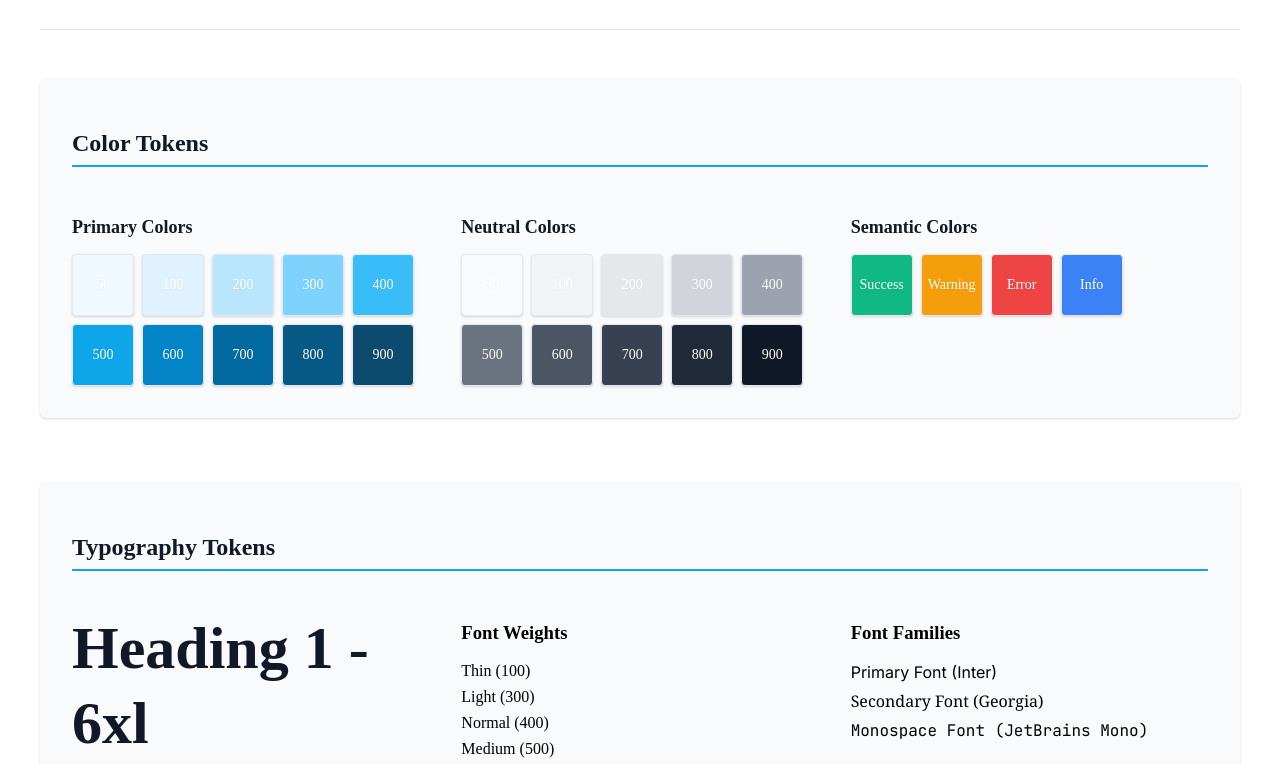
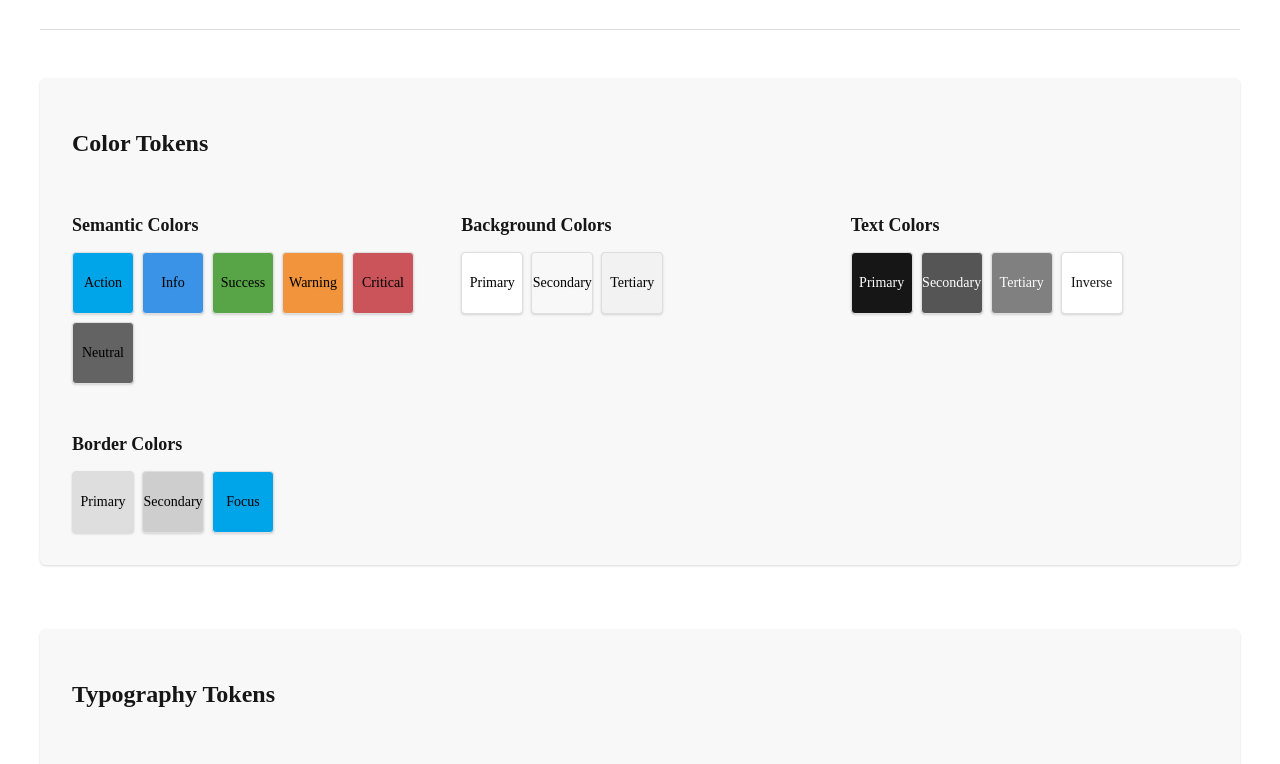
Before and after one commit to aaronsleeper/design-token-base, a website: page index.html in a window 1280 px wide. Shown: the part 170-934 px from the top of the page. Drawn offline with Linux system fonts and the light colour scheme.

Commit message:
Refactor color system to use semantic LCH values
- Updated _colors.scss to use single LCH values for semantic colors
- Replaced color scales with semantic naming: action, info, success, warning, critical, neutral
- Updated tokens.scss to convert new semantic colors to CSS custom properties
- Modified demo HTML to showcase new semantic color structure
- Updated demo CSS with new button classes and color-mix() for hover states
- Removed old color scale approach in favor of semantic single-value system
- Colors now use LCH format for better perceptual uniformity and color-mix compatibility

```diff
--- a/index.html
+++ b/index.html
@@ -24,44 +24,42 @@
 
                 <div class="color-grid">
                     <div class="color-group">
-                        <h3>Primary Colors</h3>
+                        <h3>Semantic Colors</h3>
                         <div class="color-palette">
-                            <div class="color-swatch" style="background-color: var(--color-primary-50);">50</div>
-                            <div class="color-swatch" style="background-color: var(--color-primary-100);">100</div>
-                            <div class="color-swatch" style="background-color: var(--color-primary-200);">200</div>
-                            <div class="color-swatch" style="background-color: var(--color-primary-300);">300</div>
-                            <div class="color-swatch" style="background-color: var(--color-primary-400);">400</div>
-                            <div class="color-swatch" style="background-color: var(--color-primary-500);">500</div>
-                            <div class="color-swatch" style="background-color: var(--color-primary-600);">600</div>
-                            <div class="color-swatch" style="background-color: var(--color-primary-700);">700</div>
-                            <div class="color-swatch" style="background-color: var(--color-primary-800);">800</div>
-                            <div class="color-swatch" style="background-color: var(--color-primary-900);">900</div>
+                            <div class="color-swatch" style="background-color: var(--color-action);">Action</div>
+                            <div class="color-swatch" style="background-color: var(--color-info);">Info</div>
+                            <div class="color-swatch" style="background-color: var(--color-success);">Success</div>
+                            <div class="color-swatch" style="background-color: var(--color-warning);">Warning</div>
+                            <div class="color-swatch" style="background-color: var(--color-critical);">Critical</div>
+                            <div class="color-swatch" style="background-color: var(--color-neutral);">Neutral</div>
                         </div>
                     </div>
 
                     <div class="color-group">
-                        <h3>Neutral Colors</h3>
+                        <h3>Background Colors</h3>
                         <div class="color-palette">
-                            <div class="color-swatch" style="background-color: var(--color-gray-50);">50</div>
-                            <div class="color-swatch" style="background-color: var(--color-gray-100);">100</div>
-                            <div class="color-swatch" style="background-color: var(--color-gray-200);">200</div>
-                            <div class="color-swatch" style="background-color: var(--color-gray-300);">300</div>
-                            <div class="color-swatch" style="background-color: var(--color-gray-400);">400</div>
-                            <div class="color-swatch" style="background-color: var(--color-gray-500);">500</div>
-                            <div class="color-swatch" style="background-color: var(--color-gray-600);">600</div>
-                            <div class="color-swatch" style="background-color: var(--color-gray-700);">700</div>
-                            <div class="color-swatch" style="background-color: var(--color-gray-800);">800</div>
-                            <div class="color-swatch" style="background-color: var(--color-gray-900);">900</div>
+                            <div class="color-swatch" style="background-color: var(--color-background-primary);">Primary</div>
+                            <div class="color-swatch" style="background-color: var(--color-background-secondary);">Secondary</div>
+                            <div class="color-swatch" style="background-color: var(--color-background-tertiary);">Tertiary</div>
                         </div>
                     </div>
 
                     <div class="color-group">
-                        <h3>Semantic Colors</h3>
+                        <h3>Text Colors</h3>
                         <div class="color-palette">
-                            <div class="color-swatch" style="background-color: var(--color-success);">Success</div>
-                            <div class="color-swatch" style="background-color: var(--color-warning);">Warning</div>
-                            <div class="color-swatch" style="background-color: var(--color-error);">Error</div>
-                            <div class="color-swatch" style="background-color: var(--color-info);">Info</div>
+                            <div class="color-swatch" style="background-color: var(--color-text-primary); color: var(--color-text-inverse);">Primary</div>
+                            <div class="color-swatch" style="background-color: var(--color-text-secondary); color: var(--color-text-inverse);">Secondary</div>
+                            <div class="color-swatch" style="background-color: var(--color-text-tertiary); color: var(--color-text-inverse);">Tertiary</div>
+                            <div class="color-swatch" style="background-color: var(--color-text-inverse); color: var(--color-text-primary);">Inverse</div>
+                        </div>
+                    </div>
+
+                    <div class="color-group">
+                        <h3>Border Colors</h3>
+                        <div class="color-palette">
+                            <div class="color-swatch" style="background-color: var(--color-border-primary);">Primary</div>
+                            <div class="color-swatch" style="background-color: var(--color-border-secondary);">Secondary</div>
+                            <div class="color-swatch" style="background-color: var(--color-border-focus);">Focus</div>
                         </div>
                     </div>
                 </div>
@@ -158,23 +156,24 @@
 
                 <div class="component-showcase">
                     <div class="button-group">
-                        <button class="btn btn-primary">Primary Button</button>
-                        <button class="btn btn-secondary">Secondary Button</button>
+                        <button class="btn btn-action">Action Button</button>
+                        <button class="btn btn-info">Info Button</button>
                         <button class="btn btn-success">Success Button</button>
                         <button class="btn btn-warning">Warning Button</button>
-                        <button class="btn btn-error">Error Button</button>
+                        <button class="btn btn-critical">Critical Button</button>
+                        <button class="btn btn-neutral">Neutral Button</button>
                     </div>
 
                     <div class="card-group">
                         <div class="card">
                             <h3>Card Title</h3>
                             <p>This is a card component using our design tokens for consistent styling.</p>
-                            <button class="btn btn-primary">Action</button>
+                            <button class="btn btn-action">Action</button>
                         </div>
                         <div class="card">
                             <h3>Another Card</h3>
                             <p>Cards demonstrate spacing, typography, and color tokens working together.</p>
-                            <button class="btn btn-secondary">Action</button>
+                            <button class="btn btn-neutral">Action</button>
                         </div>
                     </div>
 
--- a/tokens/scss/_colors.scss
+++ b/tokens/scss/_colors.scss
@@ -1,60 +1,37 @@
 // Color Tokens
-// Primary Colors
-$color-primary-50: #f0f9ff;
-$color-primary-100: #e0f2fe;
-$color-primary-200: #bae6fd;
-$color-primary-300: #7dd3fc;
-$color-primary-400: #38bdf8;
-$color-primary-500: #0ea5e9;
-$color-primary-600: #0284c7;
-$color-primary-700: #0369a1;
-$color-primary-800: #075985;
-$color-primary-900: #0c4a6e;
+// Semantic color definitions using single LCH values
+// Variants can be created using color-mix() elsewhere
 
-// Secondary Colors
-$color-secondary-50: #f8fafc;
-$color-secondary-100: #f1f5f9;
-$color-secondary-200: #e2e8f0;
-$color-secondary-300: #cbd5e1;
-$color-secondary-400: #94a3b8;
-$color-secondary-500: #64748b;
-$color-secondary-600: #475569;
-$color-secondary-700: #334155;
-$color-secondary-800: #1e293b;
-$color-secondary-900: #0f172a;
+// Action
+$color-action: oklch(68% 0.15 237.33);
 
-// Semantic Colors
-$color-success: #10b981;
-$color-warning: #f59e0b;
-$color-error: #ef4444;
-$color-info: #3b82f6;
+// Info
+$color-info: oklch(65% 0.15 250);
 
-// Neutral Colors
-$color-white: #ffffff;
-$color-black: #000000;
-$color-gray-50: #f9fafb;
-$color-gray-100: #f3f4f6;
-$color-gray-200: #e5e7eb;
-$color-gray-300: #d1d5db;
-$color-gray-400: #9ca3af;
-$color-gray-500: #6b7280;
-$color-gray-600: #4b5563;
-$color-gray-700: #374151;
-$color-gray-800: #1f2937;
-$color-gray-900: #111827;
+// Success
+$color-success: oklch(65% 0.15 140);
+
+// Warning
+$color-warning: oklch(75% 0.15 60);
+
+// Critical
+$color-critical: oklch(60% 0.15 20);
+
+// Neutral
+$color-neutral: oklch(50% 0 0);
 
 // Background Colors
-$color-background-primary: $color-white;
-$color-background-secondary: $color-gray-50;
-$color-background-tertiary: $color-gray-100;
+$color-background-primary: oklch(100% 0 0);
+$color-background-secondary: oklch(98% 0 0);
+$color-background-tertiary: oklch(96% 0 0);
 
 // Text Colors
-$color-text-primary: $color-gray-900;
-$color-text-secondary: $color-gray-600;
-$color-text-tertiary: $color-gray-500;
-$color-text-inverse: $color-white;
+$color-text-primary: oklch(20% 0 0);
+$color-text-secondary: oklch(45% 0 0);
+$color-text-tertiary: oklch(60% 0 0);
+$color-text-inverse: oklch(100% 0 0);
 
 // Border Colors
-$color-border-primary: $color-gray-200;
-$color-border-secondary: $color-gray-300;
-$color-border-focus: $color-primary-500;
+$color-border-primary: oklch(90% 0 0);
+$color-border-secondary: oklch(85% 0 0);
+$color-border-focus: $color-action;
--- a/tokens/scss/tokens.scss
+++ b/tokens/scss/tokens.scss
@@ -11,46 +11,13 @@
 
 // Convert SCSS variables to CSS custom properties
 :root {
-  // Color Custom Properties
-  --color-primary-50: #{$color-primary-50};
-  --color-primary-100: #{$color-primary-100};
-  --color-primary-200: #{$color-primary-200};
-  --color-primary-300: #{$color-primary-300};
-  --color-primary-400: #{$color-primary-400};
-  --color-primary-500: #{$color-primary-500};
-  --color-primary-600: #{$color-primary-600};
-  --color-primary-700: #{$color-primary-700};
-  --color-primary-800: #{$color-primary-800};
-  --color-primary-900: #{$color-primary-900};
-
-  --color-secondary-50: #{$color-secondary-50};
-  --color-secondary-100: #{$color-secondary-100};
-  --color-secondary-200: #{$color-secondary-200};
-  --color-secondary-300: #{$color-secondary-300};
-  --color-secondary-400: #{$color-secondary-400};
-  --color-secondary-500: #{$color-secondary-500};
-  --color-secondary-600: #{$color-secondary-600};
-  --color-secondary-700: #{$color-secondary-700};
-  --color-secondary-800: #{$color-secondary-800};
-  --color-secondary-900: #{$color-secondary-900};
-
+  // Semantic Color Custom Properties
+  --color-action: #{$color-action};
+  --color-info: #{$color-info};
   --color-success: #{$color-success};
   --color-warning: #{$color-warning};
-  --color-error: #{$color-error};
-  --color-info: #{$color-info};
-
-  --color-white: #{$color-white};
-  --color-black: #{$color-black};
-  --color-gray-50: #{$color-gray-50};
-  --color-gray-100: #{$color-gray-100};
-  --color-gray-200: #{$color-gray-200};
-  --color-gray-300: #{$color-gray-300};
-  --color-gray-400: #{$color-gray-400};
-  --color-gray-500: #{$color-gray-500};
-  --color-gray-600: #{$color-gray-600};
-  --color-gray-700: #{$color-gray-700};
-  --color-gray-800: #{$color-gray-800};
-  --color-gray-900: #{$color-gray-900};
+  --color-critical: #{$color-critical};
+  --color-neutral: #{$color-neutral};
 
   --color-background-primary: #{$color-background-primary};
   --color-background-secondary: #{$color-background-secondary};
```
Also changed, not shown: demo/demo.css (+36 -15 lines), tokens.css, 1 other file.
